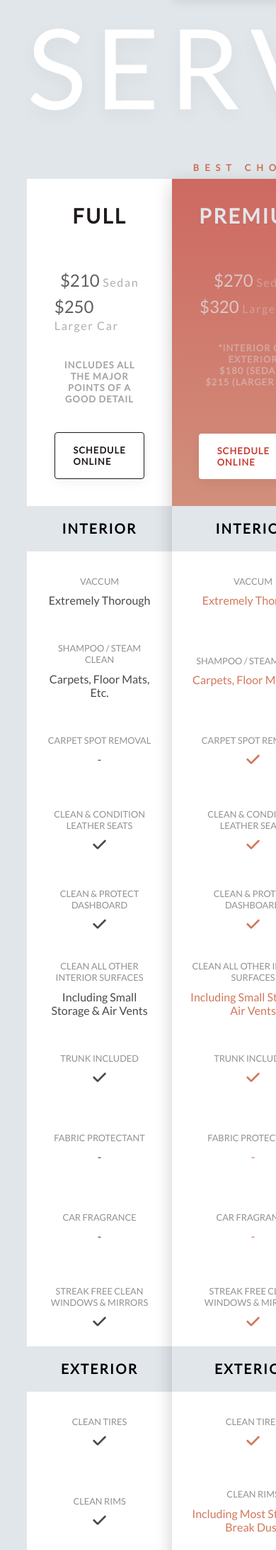
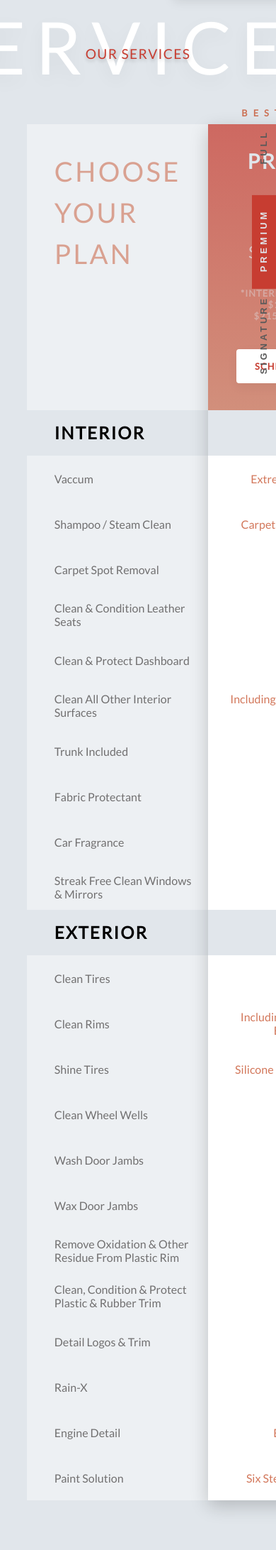
Before and after one commit to Sohail0707/pentagon_detailing, a PHP site: page /service.html in a window 390 px wide. Shown: the part 81-2265 px from the top of the page at 71% size. Run offline with PHP 8.4, Linux system fonts and the light colour scheme.

Commit message:
all page responsive for tablet

```diff
--- a/css/general_query.css
+++ b/css/general_query.css
@@ -90,6 +90,7 @@
   }
 }
 
+/* width less than 960px */
 @media (max-width: 60em) {
   /* -----------------FOOTER----------------- */
   .footer_container {
--- a/css/service.css
+++ b/css/service.css
@@ -11,15 +11,21 @@
   max-width: 150rem;
   margin: 0 auto;
   /* background-color: dodgerblue; */
-  /* padding: 12rem 0; */
 }
 
 .service_container__1_1 {
   width: 100%;
+  position: relative;
+  height: 15rem;
+  /* background-color: crimson; */
 }
 
 .section_service .highlight_txt {
-  display: block;
+  position: absolute;
+  top: 0;
+  left: 50%;
+  transform: translateX(-50%);
+  display: inline-block;
   text-align: center;
   color: #fff;
   text-transform: uppercase;
@@ -28,14 +34,78 @@
   letter-spacing: 1.666rem;
   margin: 0 auto;
   text-shadow: 0 1rem 3rem rgba(0, 0, 0, 0.05);
-  z-index: 1;
+}
+
+.section_service .section_title {
+  display: inline-block;
+  position: absolute;
+  top: 50%;
+  left: 50%;
+  transform: translate(-50%, -50%);
+  text-transform: uppercase;
+  font-size: 2.4rem;
+  letter-spacing: 0.168rem;
+  font-weight: 400;
+  color: var(--primary_red);
+  text-shadow: 0 0.4rem 0.7rem rgba(0, 0, 0, 0.2);
 }
 
 .service_container__1_2 {
-  padding-top: 10rem;
+  padding-top: 5rem;
   position: relative;
   display: grid;
   grid-template-columns: 42.5rem 1fr 1fr 1fr;
+}
+
+/* EDITING THE FLOATING BUTTON ON THE RIGHT */
+.select_service_container {
+  position: fixed;
+  right: 0;
+  bottom: 50%;
+  transform: translate(0, 50%);
+  display: grid;
+  grid-template-rows: 1fr 1fr 1fr;
+  z-index: 5;
+  /* background-color: lightseagreen; */
+  width: max-content;
+  display: none;
+}
+
+.full_btn {
+  grid-row: 1/1;
+}
+.premium_btn {
+  grid-row: 2/2;
+}
+.signature_btn {
+  grid-row: 3/3;
+}
+
+.select_service_container .vertical_text {
+  display: inline-block;
+  writing-mode: vertical-rl; /* Vertical text from right to left */
+  transform: rotate(180deg); /* Rotate text 180 degrees to make it upright */
+  white-space: nowrap; /* Prevent text from wrapping */
+  text-align: center; /* Center the vertical text within the button */
+  transform-origin: center center; /* Set the transform origin to the center */
+  width: max-content;
+}
+
+.select_btn {
+  font-size: 1.6rem;
+  text-transform: uppercase;
+  letter-spacing: 0.5rem;
+  font-weight: 600;
+  color: var(--gray_1);
+  background: transparent;
+  padding: 1.2rem;
+  border: none;
+  width: 100%;
+}
+
+.select_btn.active {
+  background: var(--primary_red);
+  color: var(--primary_light);
 }
 
 /* =============SERVICE LEFT CONTAINER============= */
--- a/css/service_query.css
+++ b/css/service_query.css
@@ -56,3 +56,57 @@
     font-weight: 400;
   }
 }
+
+/* width less than 864px */
+@media (max-width: 54em) {
+  .section_service .highlight_txt {
+    font-size: 12.8rem;
+  }
+
+  .service_container__1_2 {
+    max-width: 76.8rem;
+    margin: 0 auto;
+    grid-template-columns: 1fr minmax(33rem, 1fr);
+  }
+
+  .detail_row_category {
+    display: none;
+  }
+
+  .detail_row {
+    height: 8rem;
+  }
+
+  .interior_heading.hidden,
+  .exterior_heading.hidden {
+    display: none;
+  }
+
+  .service_left_container {
+    display: grid;
+    grid-column: 1/1;
+  }
+
+  .full_detail_container {
+    grid-column: 2/2;
+    display: none;
+  }
+
+  .premium_detail_container {
+    grid-column: 2/2;
+    display: none;
+  }
+
+  .signature_detail_container {
+    grid-column: 2/2;
+    display: none;
+  }
+
+  .detail_container.active {
+    display: flex;
+  }
+
+  .select_service_container {
+    display: grid;
+  }
+}
--- a/scripts/service.js
+++ b/scripts/service.js
@@ -24,3 +24,29 @@ signatureCard.addEventListener("mouseout", () => {
   premiumCard.classList.add("top");
   signatureCard.classList.remove("top");
 });
+
+// ===============SELECT SERVICE BUTTON===============
+const detailContainers = document.querySelectorAll(".detail_container");
+const selectServiceButtons = document.querySelectorAll(".select_btn");
+
+for (let i = 0; i < selectServiceButtons.length; i++) {
+  selectServiceButtons[i].addEventListener("click", () => {
+    selectServiceButtons.forEach((btn) => {
+      btn.classList.contains("active") ? btn.classList.remove("active") : "";
+    });
+
+    selectServiceButtons[i].classList.contains("active")
+      ? ""
+      : selectServiceButtons[i].classList.add("active");
+
+    detailContainers.forEach((container) => {
+      container.classList.contains("active")
+        ? container.classList.remove("active")
+        : "";
+    });
+
+    detailContainers[i].classList.contains("active")
+      ? ""
+      : detailContainers[i].classList.add("active");
+  });
+}
--- a/service.html
+++ b/service.html
@@ -48,12 +48,29 @@
       </nav>
 
       <!-- Section Service -->
+
       <section class="section_service">
         <div class="service_container">
           <div class="service_container__1_1">
             <span class="highlight_txt">services</span>
+            <h3 class="section_title">our services</h3>
           </div>
+
           <div class="service_container__1_2">
+            <!-- This is the button on the right floating -->
+            <div class="select_service_container">
+              <button class="full_btn select_btn">
+                <span class="vertical_text">full</span>
+              </button>
+              <button class="premium_btn select_btn active">
+                <span class="vertical_text">premium</span>
+              </button>
+              <button class="signature_btn select_btn">
+                <span class="vertical_text">signature</span>
+              </button>
+            </div>
+            <!-- ------------------------------------------ -->
+
             <aside class="service_left_container mobile_hidden">
               <div class="service_message_box">
                 <h1 class="service_message">choose your plan</h1>
@@ -244,7 +261,7 @@
 
             <!-- =============premium detail card============= -->
             <!-- ============================================= -->
-            <div class="premium_detail_container detail_container top">
+            <div class="premium_detail_container detail_container top active">
               <div class="premium_detail_container__1 detail_container__1">
                 <h2 class="card_heading premium">premium</h2>
                 <div class="pricing_container">
```
Also changed, not shown: css/gift_certificate.css (+11 -7 lines), css/gift_certificate_query.css (+23 -0 lines), css/service_area.css (+8 -59 lines), css/service_area_query.css (+20 -0 lines).
